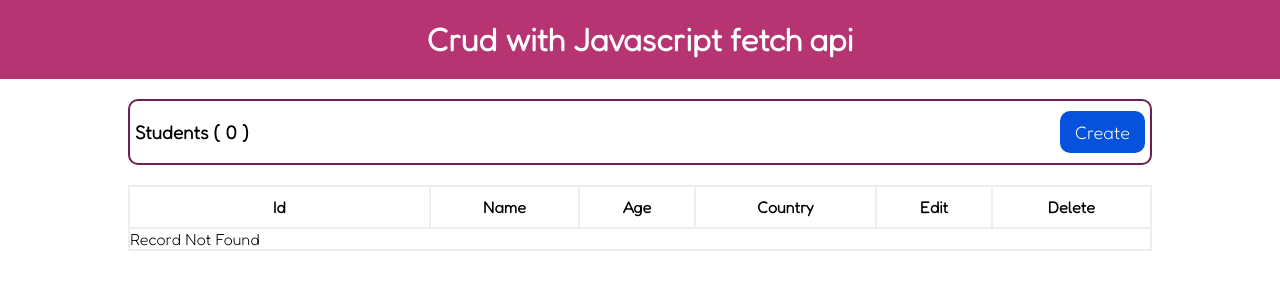
After one commit to alaaeddinamaireh95/crudWithApis, a PHP site: page /index.php in a window 1280 px wide. The commit adds this page. Shown: the top 300 px of the page. Run offline with PHP 8.4, Linux system fonts and the light colour scheme; data that the repository does not hold is empty.

Commit message:
last update

```diff
--- a/css/style.css
+++ b/css/style.css
@@ -8,7 +8,7 @@
 }
 .container-fluid{
     padding: 20px;
-    background-color: #f78d1c;
+    background-color: #B53471;
 }
 .container-fluid .container{
     text-align: center;
--- /dev/null
+++ b/database/php_fetch_crud_2022-03-09_201959.sql
@@ -0,0 +1,6 @@
+/*!40101 SET NAMES utf8 */;
+/*!40014 SET FOREIGN_KEY_CHECKS=0 */;
+/*!40101 SET SQL_MODE='NO_AUTO_VALUE_ON_ZERO' */;
+/*!40111 SET SQL_NOTES=0 */;
+CREATE DATABASE /*!32312 IF NOT EXISTS*/ php_fetch_crud /*!40100 DEFAULT CHARACTER SET utf8mb4 */;
+USE php_fetch_crud;
--- /dev/null
+++ b/database/table.sql
@@ -0,0 +1,6 @@
+CREATE TABLE students(
+  id int NOT NULL PRIMARY KEY AUTO_INCREMENT COMMENT 'Primary Key',
+  std_name VARCHAR(255) COMMENT '',
+  std_age VARCHAR(255) COMMENT '',
+  std_country VARCHAR(255) COMMENT ''
+) DEFAULT CHARSET UTF8 COMMENT '';
--- /dev/null
+++ b/index.php
@@ -0,0 +1,105 @@
+<!DOCTYPE html>
+<html lang="en">
+
+<head>
+    <meta charset="UTF-8">
+    <meta http-equiv="X-UA-Compatible" content="IE=edge">
+    <meta name="viewport" content="width=device-width, initial-scale=1.0">
+    <title>Curd with javascript fetch</title>
+    <link rel="stylesheet" href="css/style.css">
+</head>
+
+<body>
+    <div class="container">
+        <div class="alerts">
+            <div class="alert alert-success">gg</div>
+            <div class="alert alert-danger">ee</div>
+        </div>
+    </div>
+    <div class="container-fluid">
+        <div class="container">
+            <h1>Crud with Javascript fetch api</h1>
+        </div>
+    </div>
+    <div class="container">
+        <div class="card">
+            <div class="card-body">
+                <h3>Students ( <span id="total"></span> )</h4>
+                    <button class="btn btn-primary" id="create">Create</button>
+            </div>
+        </div>
+    </div>
+
+    <div class="container">
+        <div class="table-responsive">
+            <table>
+                <thead>
+                    <tr>
+                        <th>Id</th>
+                        <th>Name</th>
+                        <th>Age</th>
+                        <th>Country</th>
+                        <th>Edit</th>
+                        <th>Delete</th>
+                    </tr>
+                </thead>
+                <tbody id="tbody">
+
+                </tbody>
+            </table>
+        </div>
+    </div>
+
+    <!-- create student model -->
+
+    <!-- <div class="container"> -->
+    <div class="modal" id="create-student">
+        <div class="modal-body">
+            <h3>Create Student</h3>
+            <div class="form-group">
+                <label for=""><b>Enter your Name</b></label>
+                <input type="text" placeholder="Enter your name" id="name" class="form-control">
+            </div>
+            <div class="form-group">
+                <label for=""><b>Enter your Age</b></label>
+                <input type="number" placeholder="Enter your age" id="age" class="form-control">
+            </div>
+            <div class="form-group">
+                <label for=""><b>Enter your Country</b></label>
+                <input type="text" placeholder="Enter your country" id="country" class="form-control">
+            </div>
+            <div class="form-group buttons">
+                <button class="btn btn-success" type="submit" id="save">Save</button>
+                <button class="btn btn-danger" type="submit" id="close">Close</button>
+            </div>
+        </div>
+    </div>
+    <!-- </div> -->
+
+    <!-- edit student -->
+    <div class="modal" id="update-student">
+        <div class="modal-body">
+            <h3>Update Student</h3>
+            <div class="form-group">
+                <label for=""><b>Enter your Name</b></label>
+                <input type="text" placeholder="Enter your name" id="edit_name" class="form-control">
+                <input type="hidden" placeholder="Id" id="id" class="form-control">
+            </div>
+            <div class="form-group">
+                <label for=""><b>Enter your Age</b></label>
+                <input type="number" placeholder="Enter your age" id="edit_age" class="form-control">
+            </div>
+            <div class="form-group">
+                <label for=""><b>Enter your Country</b></label>
+                <input type="text" placeholder="Enter your country" id="edit_country" class="form-control">
+            </div>
+            <div class="form-group buttons">
+                <button class="btn btn-success" id="update" type="submit">Update</button>
+                <button class="btn btn-danger" type="submit" id="update_close">Close</button>
+            </div>
+        </div>
+    </div>
+    <script src="js/app.js"></script>
+</body>
+
+</html>
--- a/js/app.js
+++ b/js/app.js
@@ -1,10 +1,13 @@
 let create = document.querySelector("#create");
+
 let modal = document.querySelector("#create-student");
+let update_model = document.querySelector("#update-student");
 let close = document.querySelector("#close")
+let update_close = document.querySelector("#update_close")
 let save = document.querySelector("#save");
-let success = document.querySelector(".alert-success")
-let error = document.querySelector(".alert-danger")
-
+let update = document.querySelector("#update");
+let success = document.querySelector(".alert-success");
+let error = document.querySelector(".alert-danger");
 
 create.addEventListener("click", () => {
     modal.style.display = "flex";
@@ -12,7 +15,10 @@ create.addEventListener("click", () => {
 close.addEventListener("click", () => {
     modal.style.display = "none";
 })
+update_close.addEventListener("click", () => {
+    update_model.style.display = "none";
 
+})
 
 
 // create Student
@@ -92,6 +98,8 @@ const getStudents = async () => {
             <td>${output[i].std_name}</td>
             <td>${output[i].std_age}</td>
             <td>${output[i].std_country}</td>
+            <td><button onclick="editStudent(${output[i].id})" class="btn btn-success">Edit</button></td>
+            <td><button onclick="deleteStudent(${output[i].id})"  class="btn btn-danger">Delete</button></td>
             </tr>`
             }
         }
@@ -104,8 +112,95 @@ const getStudents = async () => {
 getStudents();
 
 
+// edit students
 
+const editStudent = async (id) => {
+    update_model.style.display = "flex";
 
+    const res = await fetch(`php/edit-data.php?id=${id}`, {
+        method: "GET",
+        headers: { 'Content-Type': 'application/json' }
+    })
+    const output = await res.json();
+    if (output["empty"] !== "empty") {
+        for (var i in output) {
+            document.querySelector("#id").value = output[i].id
+            document.querySelector("#edit_name").value = output[i].std_name
+            document.querySelector("#edit_age").value = output[i].std_age
+            document.querySelector("#edit_country").value = output[i].std_country
+        }
+    }
+
+}
+
+// update student
+
+update.addEventListener("click", async () => {
+    let id = document.querySelector("#id").value;
+    let name = document.querySelector("#edit_name").value;
+    let age = document.querySelector("#edit_age").value;
+    let country = document.querySelector("#edit_country").value;
+
+    const res = await fetch("php/update-data.php", {
+        method: "POST",
+        body: JSON.stringify({
+            "id": id,
+            "name": name,
+            "age": age,
+            "country": country
+        })
+    });
+
+    const output = await res.json();
+    if (output.success) {
+        success.style.display = "flex";
+        success.innerText = output.message;
+        name = "";
+        age = "";
+        country = "";
+        update_model.style.display = "none";
+        getStudents();
+        setTimeout(() => {
+            success.style.display = "none";
+            success.innerText = "";
+
+        }, 1000)
+    } else {
+        error.style.display = "flex";
+        error.innerText = output.message;
+        setTimeout(() => {
+            error.style.display = "none";
+            error.innerText = "";
+        }, 1000)
+    }
+
+})
+
+// delete student
+
+const deleteStudent = async (id) => {
+    const res = await fetch("php/delete-data.php?id=" + id, {
+        method: "GET",
+    });
+    const output = await res.json();
+    if (output.success) {
+        success.style.display = "flex";
+        success.innerText = output.message;
+        setTimeout(() => {
+            success.style.display = "none";
+            success.innerText = "";
+        }, 1000)
+        getStudents();
+        getTotalCount();
+    } else {
+        error.style.display = "flex";
+        error.innerText = output.message;
+        setTimeout(() => {
+            error.style.display = "none";
+            error.innerText = "";
+        }, 1000)
+    }
+}
 
 // get total count  students;
 
```
Also changed, not shown: php/delete-data.php (added, +14 -0 lines), php/edit-data.php (added, +18 -0 lines), php/update-data.php (added, +22 -0 lines), README.md (added).
